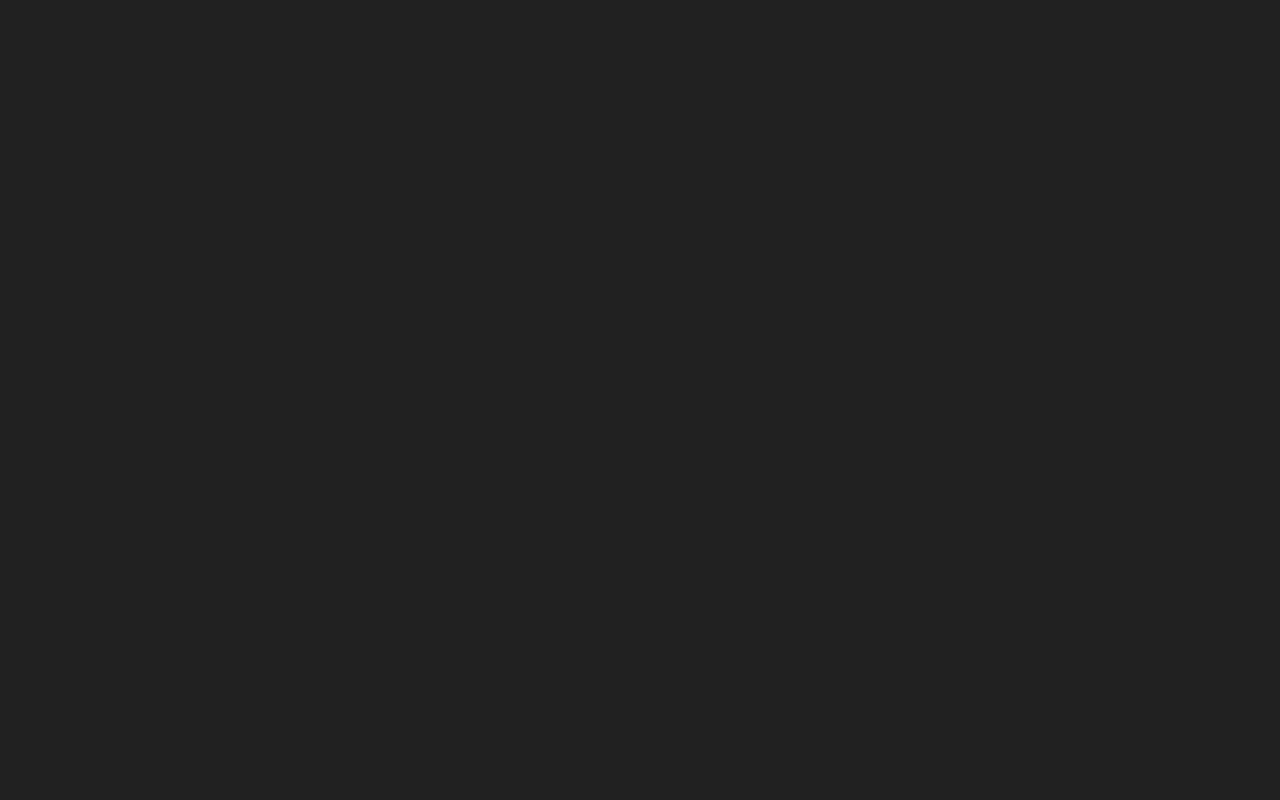
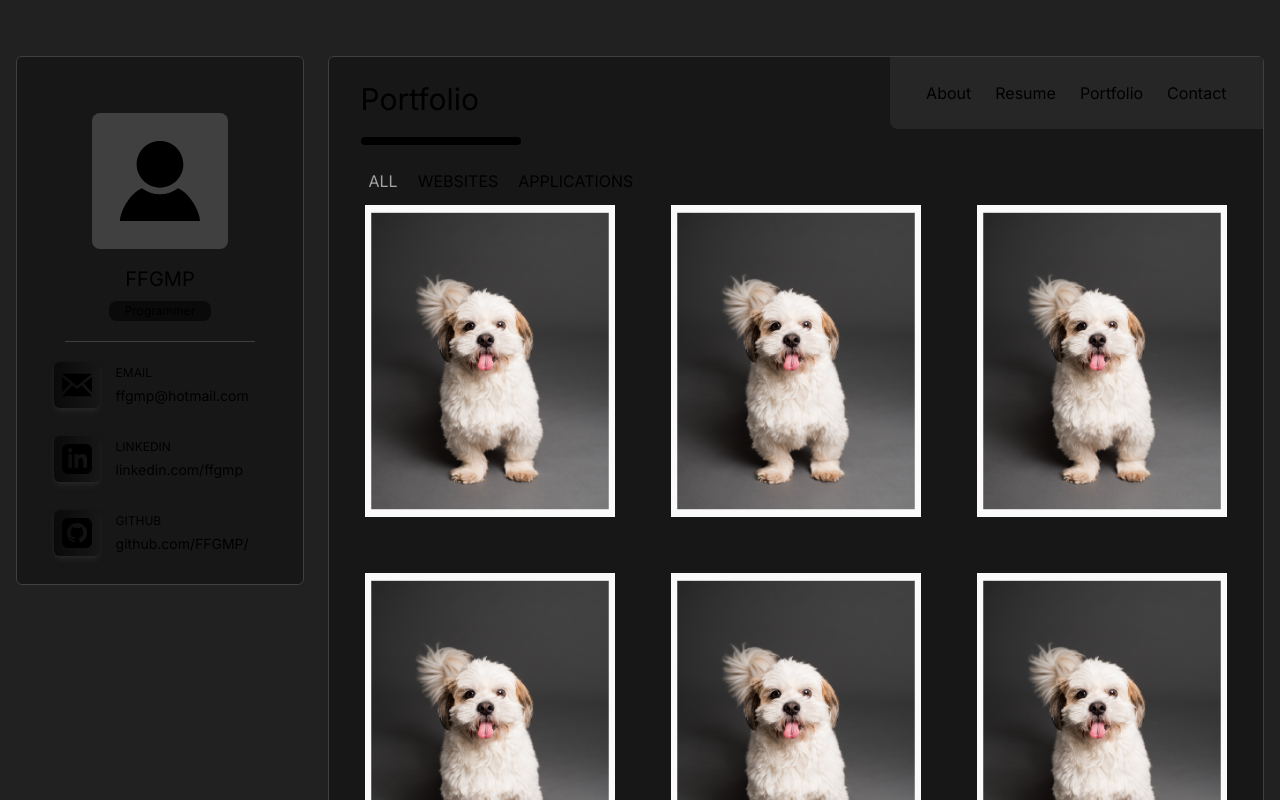
Before and after one commit to FFGMP/portfolio-web, a Next.js app: page /portfolio in a window 1280 px wide. Shown: the top 800 px of the page. Built offline with nearby package versions, Linux system fonts and the light colour scheme.

Commit message:
Portfolio page almost done and some minor changes

```diff
--- a/src/app/components/About/about_rightCollumn.js
+++ b/src/app/components/About/about_rightCollumn.js
@@ -18,13 +18,13 @@ const CardWithSoftware = ({ SVG, Title }) => (
             {SVG}
         </div>
         <div>
-            <p id={Title} className="text-center mb-12"></p>
+            <p id={Title} className="text-center mb-9"></p>
         </div>
     </div>
 
 );
 
-export function RightCollumn() {
+export function About_RightCollumn() {
 
     return (
         <div className="relative">
@@ -68,7 +68,7 @@ export function RightCollumn() {
                 />
             </div>
 
-            <h1 className="text-3xl pl-8 pt-6 pb-5 mb-8">What software?</h1>
+            <h1 className="text-3xl pl-8 pt-6 pb-5 mb-3">What software?</h1>
 
             <div className="flex overflow-auto px-8 gap-10 md:gap-20 lg:gap-28 mb-6">
 
@@ -119,4 +119,4 @@ export function RightCollumn() {
 
 }
 
-export default RightCollumn
+export default About_RightCollumn
--- /dev/null
+++ b/src/app/components/Portfolio/filterManager.js
@@ -0,0 +1,24 @@
+"use client"
+import { useState } from 'react';
+import Gallery from './gallery';
+
+export function FilterManager() {
+    const [filter, setFilter] = useState('all');
+
+    const handleClick = (newFilter) => {
+        setFilter(newFilter);
+    };
+
+    return (
+        <div>
+            <div className="ml-10 mt-6 flex flex-row ">
+                <button onClick={() => handleClick('all')} className={`cursor-pointer transition ease-in-out delay-75 ${filter === 'all' ? 'text-neutral-400' : ''}`}>ALL</button>
+                <button onClick={() => handleClick('websites')} className={`ml-5 cursor-pointer transition ease-in-out delay-75 ${filter === 'websites' ? 'text-neutral-400' : ''}`}>WEBSITES</button>
+                <button onClick={() => handleClick('applications')} className={`ml-5 cursor-pointer transition ease-in-out delay-75 ${filter === 'applications' ? 'text-neutral-400' : ''}`}>APPLICATIONS</button>
+            </div>
+            <Gallery filter={filter} />
+        </div>
+    );
+}
+
+export default FilterManager
--- /dev/null
+++ b/src/app/components/Portfolio/gallery.js
@@ -0,0 +1,108 @@
+import React from 'react';
+import Image from 'next/image';
+import Photo from '../../../../public/Photo.jpg';
+
+const Images = ({ filter }) => {
+    if (filter === "all") {
+        return imagesData.map(element => {
+            return (
+                <div key={element.id}>
+                    <div className='bg-neutral-50'>
+                        <Image width={250} height={250} className={element.category + " duration-300 scale-95 hover:scale-100"} src={element.image}
+                            alt={element.alt} />
+                    </div>
+                </div>
+            );
+        });
+    } else {
+        return imagesData.filter(element => element.category === filter).map(element => {
+            return (
+                <div key={element.id}>
+                    <div className='bg-neutral-50'>
+                        <Image width={250} height={250} className={element.category + " duration-300 scale-95 hover:scale-100"} src={element.image}
+                            alt={element.alt} />
+                    </div>
+                </div>
+            );
+        });
+    }
+};
+
+const imagesData = [
+    {
+        id: 1,
+        category: 'websites',
+        image: Photo,
+        alt: 'Dog'
+    }, {
+        id: 2,
+        category: 'websites',
+        image: Photo,
+        alt: 'Dog'
+    }, {
+        id: 3,
+        category: 'websites',
+        image: Photo,
+        alt: 'Dog'
+    }, {
+        id: 4,
+        category: 'websites',
+        image: Photo,
+        alt: 'Dog'
+    }, {
+        id: 5,
+        category: 'websites',
+        image: Photo,
+        alt: 'Dog'
+    }, {
+        id: 6,
+        category: 'applications',
+        image: Photo,
+        alt: 'Dog'
+    }, {
+        id: 7,
+        category: 'applications',
+        image: Photo,
+        alt: 'Dog'
+    }, {
+        id: 8,
+        category: 'websites',
+        image: Photo,
+        alt: 'Dog'
+    }, {
+        id: 9,
+        category: 'applications',
+        image: Photo,
+        alt: 'Dog'
+    }, {
+        id: 10,
+        category: 'websites',
+        image: Photo,
+        alt: 'Dog'
+    }, {
+        id: 11,
+        category: 'websites',
+        image: Photo,
+        alt: 'Dog'
+    }, {
+        id: 12,
+        category: 'applications',
+        image: Photo,
+        alt: 'Dog'
+    }
+]
+
+
+export function Gallery({ filter }) {
+    //console.log(filter);
+
+    return (
+        <div className='flex justify-center mt-3 mb-11'>
+            <div className='grid grid-cols-3 gap-14 auto-cols-max'>
+                <Images filter={filter} />
+            </div>
+        </div>
+    );
+}
+
+export default Gallery;
--- /dev/null
+++ b/src/app/components/Portfolio/portfolio_rightCollumn.js
@@ -0,0 +1,17 @@
+import Menu from "../menu";
+import FilterManager from "./filterManager";
+
+
+export function Portfolio_RightCollumn() {
+    return (
+        <div className="relative">
+            <h1 className="text-3xl pl-8 pt-6 pb-5">Portfolio</h1>
+            <Menu />
+            <hr className="w-40 h-2 mx-8 bg-current border-0 rounded-md" />
+            <FilterManager />
+
+        </div >
+    )
+}
+
+export default Portfolio_RightCollumn
--- a/src/app/components/Resume/resume_rightCollumn.js
+++ b/src/app/components/Resume/resume_rightCollumn.js
@@ -67,7 +67,7 @@ const dataForSkilsSection = [
 
 
 
-export function RightCollumn() {
+export function Resume_RightCollumn() {
 
     return (
         <div className="relative">
@@ -105,4 +105,4 @@ export function RightCollumn() {
 
 }
 
-export default RightCollumn
+export default Resume_RightCollumn
--- a/src/app/portfolio/page.js
+++ b/src/app/portfolio/page.js
@@ -1,9 +1,19 @@
-export function Portfolio() {
+import LeftCollumn from "../components/leftCollumn"
+import RightCollumn from "../components/Portfolio/portfolio_rightCollumn"
+
+export function Resume() {
     return (
-        <div>
-
-        </div>
+        <main className="">
+            <div className="max-w-screen-xl flex flex-wrap justify-center gap-6 mx-auto p-4">
+                <div id="LeftOne" className="md:transition-none transition-width duration-500 md:duration-0 ease-out xl:sticky sm:mt-10 top-14 max-h-max h-full w-full sm:w-3/4 xl:w-[23%] rounded-md bg-neutral-900 border-[1px] border-neutral-700">
+                    <LeftCollumn />
+                </div>
+                <div id="RightOne" className="md:transition-none transition-width duration-1000 md:duration-0 ease-out sm:mt-10 max-md:mb-16 w-full sm:w-3/4 rounded-md bg-current bg-neutral-900 border-[1px] border-neutral-700">
+                    <RightCollumn />
+                </div>
+            </div>
+        </main>
     )
 }
 
-export default Portfolio
+export default Resume
```
Also changed, not shown: public/Photo.jpg (added).
